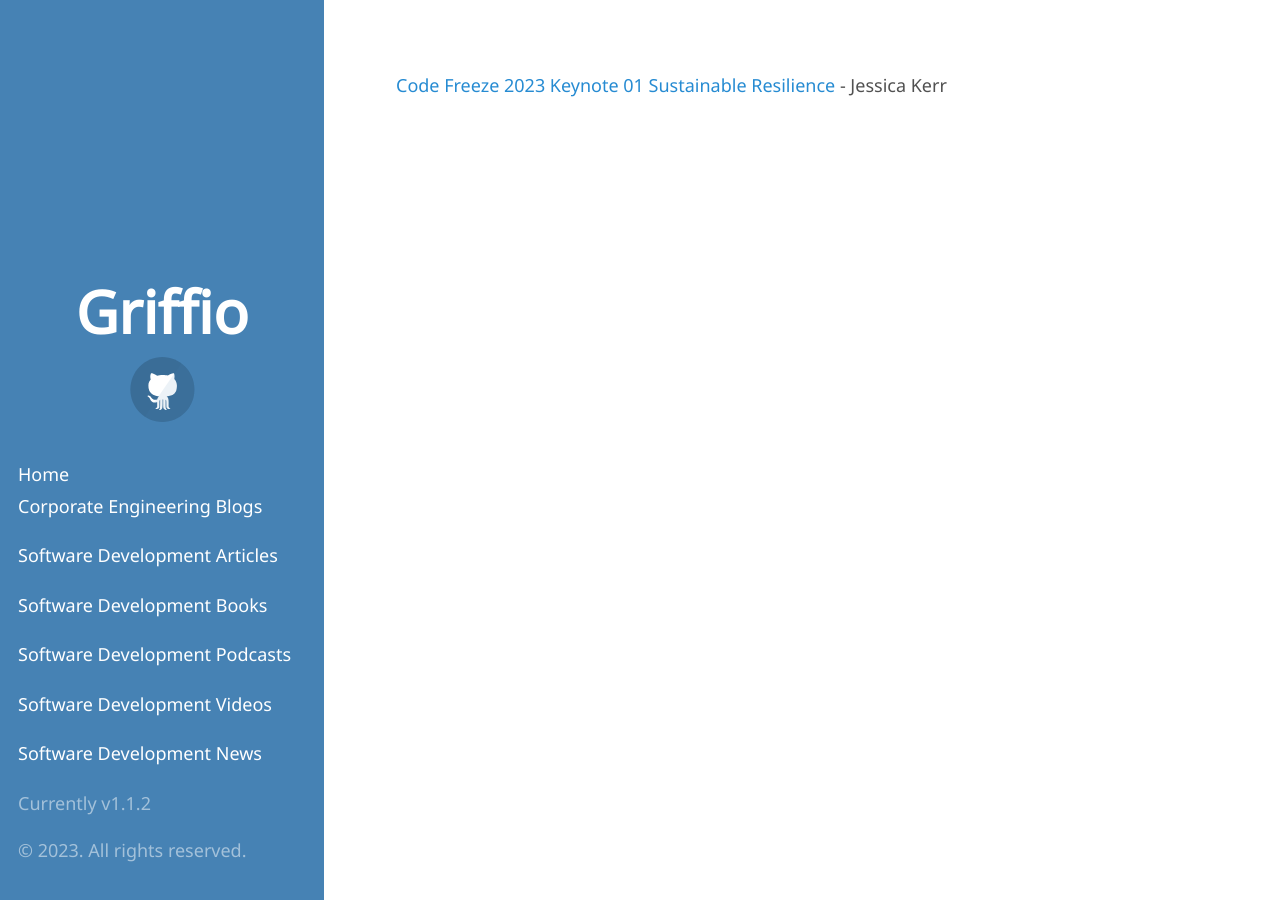
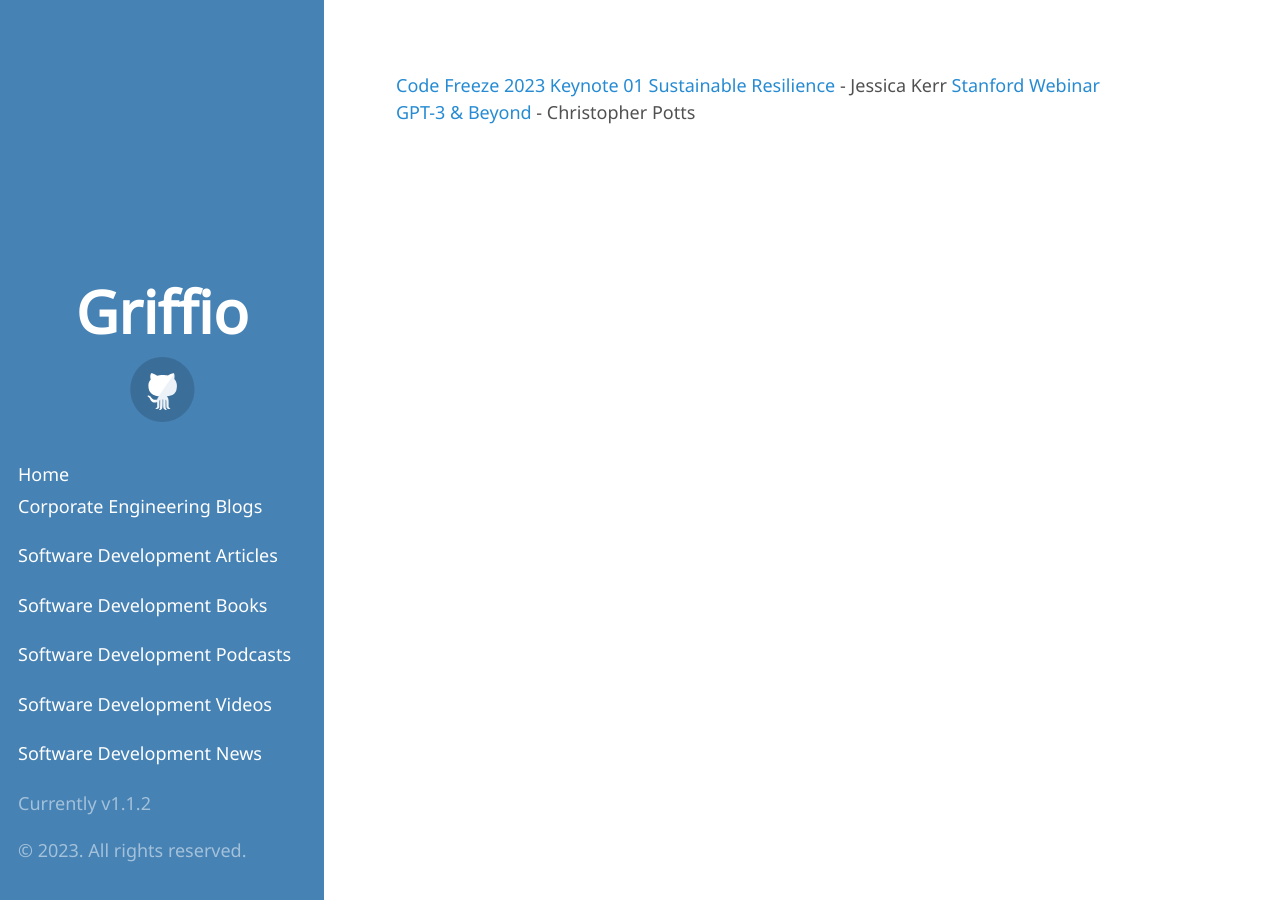
Before and after one commit to griffio/griffio.github.io, a Jekyll site: the page built from tech_talks_highlighted_2023.md, in a window 1280 px wide. Built offline with Jekyll 4.4.1, drawn with Linux system fonts in a browser that asks for light colours; some web fonts are replaced; our own code applies the rules of GitHub Pages for plain Markdown files.

Commit message:
GPT-3 & Beyond

```diff
--- a/tech_talks_highlighted_2023.md
+++ b/tech_talks_highlighted_2023.md
@@ -1 +1,2 @@
 [Code Freeze 2023 Keynote 01 Sustainable Resilience](https://www.youtube.com/watch?v=rSz85mT0ODg) - Jessica Kerr
+[Stanford Webinar GPT-3 & Beyond](https://www.youtube.com/watch?v=-lnHHWRCDGk) - Christopher Potts
```
